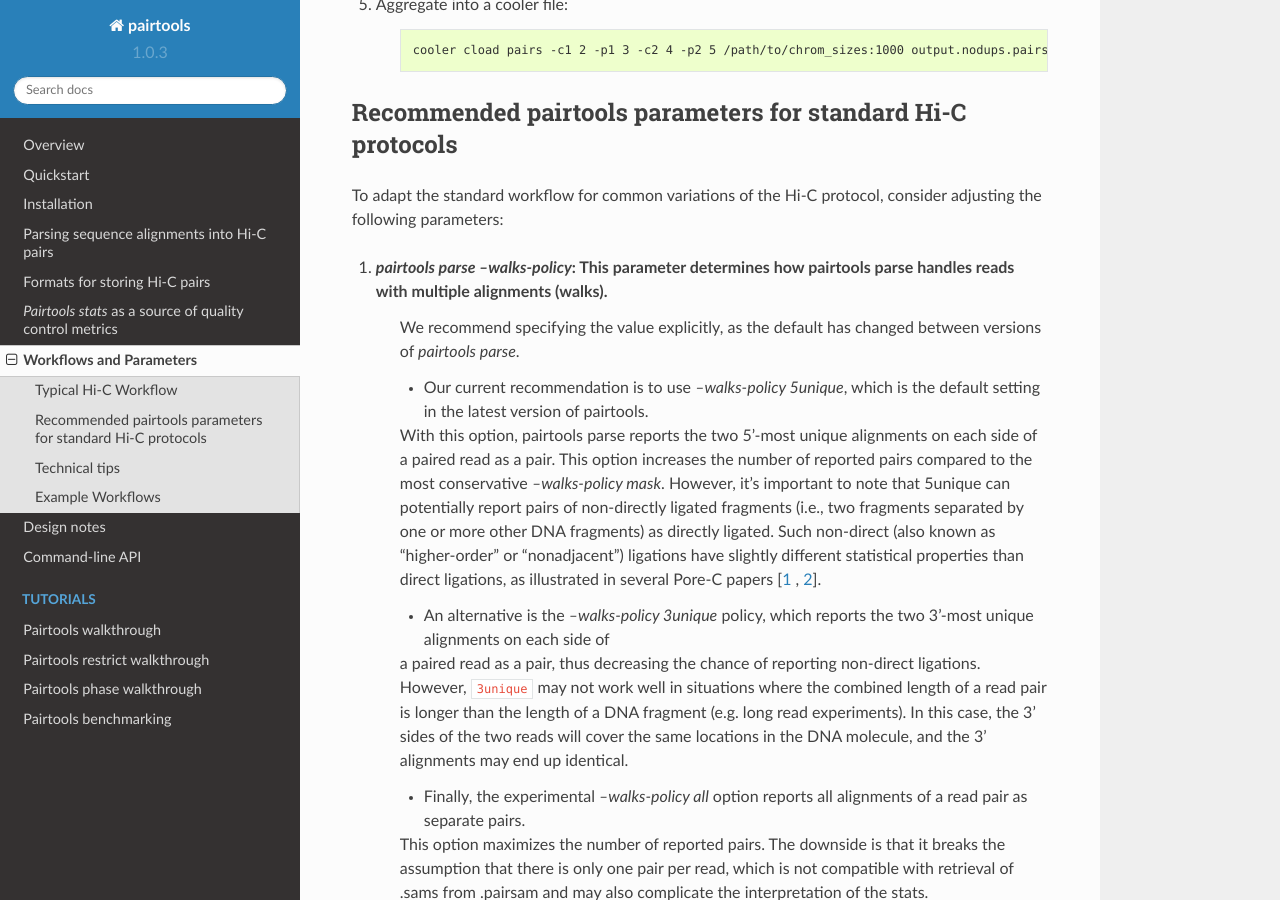
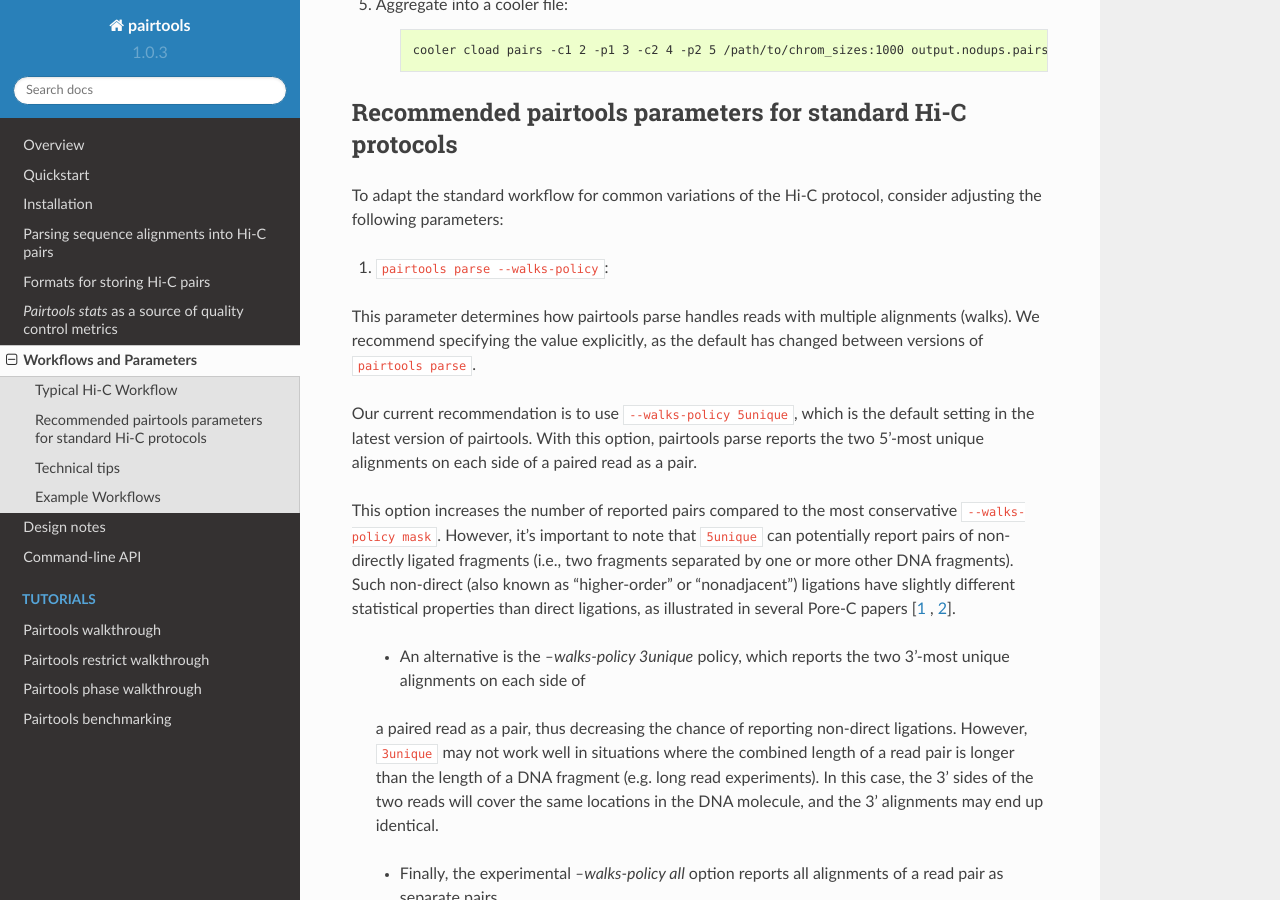
Before and after one commit to open2c/pairtools, a Sphinx documentation site: the page built from doc/protocols_pipelines.rst, in a window 1280 px wide and 900 px high, scrolled down 914 px. Built offline with Sphinx 7.4.7 and the Read the Docs theme 2.0.0, drawn with Linux system fonts in a browser that asks for light colours; pages that are not in the unit, such as notebooks, are missing from menus.

Commit message:
Update doc/protocols_pipelines.rst
Co-authored-by: Nezar Abdennur <nabdennur@gmail.com>

```diff
--- a/doc/protocols_pipelines.rst
+++ b/doc/protocols_pipelines.rst
@@ -56,16 +56,13 @@ Recommended pairtools parameters for standard Hi-C protocols
 
 To adapt the standard workflow for common variations of the Hi-C protocol, consider adjusting the following parameters:
 
-1. `pairtools parse --walks-policy`: This parameter determines how pairtools parse handles reads with multiple alignments (walks).
-    We recommend specifying the value explicitly, as the default has changed between versions of `pairtools parse`.
+1. ``pairtools parse --walks-policy``:
 
-    - Our current recommendation is to use `--walks-policy 5unique`, which is the default setting in the latest version of pairtools.
-    With this option, pairtools parse reports the two 5'-most unique alignments on each side of a paired read as a pair.
-    This option increases the number of reported pairs compared to the most conservative `--walks-policy mask`.
-    However, it's important to note that 5unique can potentially report pairs of non-directly ligated fragments
-    (i.e., two fragments separated by one or more other DNA fragments) as directly ligated. Such non-direct (also known as
-    "higher-order" or "nonadjacent") ligations have slightly different statistical properties than direct ligations,
-    as illustrated in several Pore-C papers  [`1 <https://www.biorxiv.org/content/10.1101/833590v1.full>`_ , `2 <https://www.nature.com/articles/s41467-023-36899-x>`_].
+This parameter determines how pairtools parse handles reads with multiple alignments (walks). We recommend specifying the value explicitly, as the default has changed between versions of ``pairtools parse``.
+
+Our current recommendation is to use ``--walks-policy 5unique``, which is the default setting in the latest version of pairtools. With this option, pairtools parse reports the two 5'-most unique alignments on each side of a paired read as a pair.
+
+This option increases the number of reported pairs compared to the most conservative ``--walks-policy mask``. However, it's important to note that ``5unique`` can potentially report pairs of non-directly ligated fragments (i.e., two fragments separated by one or more other DNA fragments). Such non-direct (also known as "higher-order" or "nonadjacent") ligations have slightly different statistical properties than direct ligations, as illustrated in several Pore-C papers  [`1 <https://www.biorxiv.org/content/10.1101/833590v1.full>`_ , `2 <https://www.nature.com/articles/s41467-023-36899-x>`_].
 
     - An alternative is the `--walks-policy 3unique` policy, which reports the two 3'-most unique alignments on each side of
     a paired read as a pair, thus decreasing the chance of reporting non-direct ligations.
```
